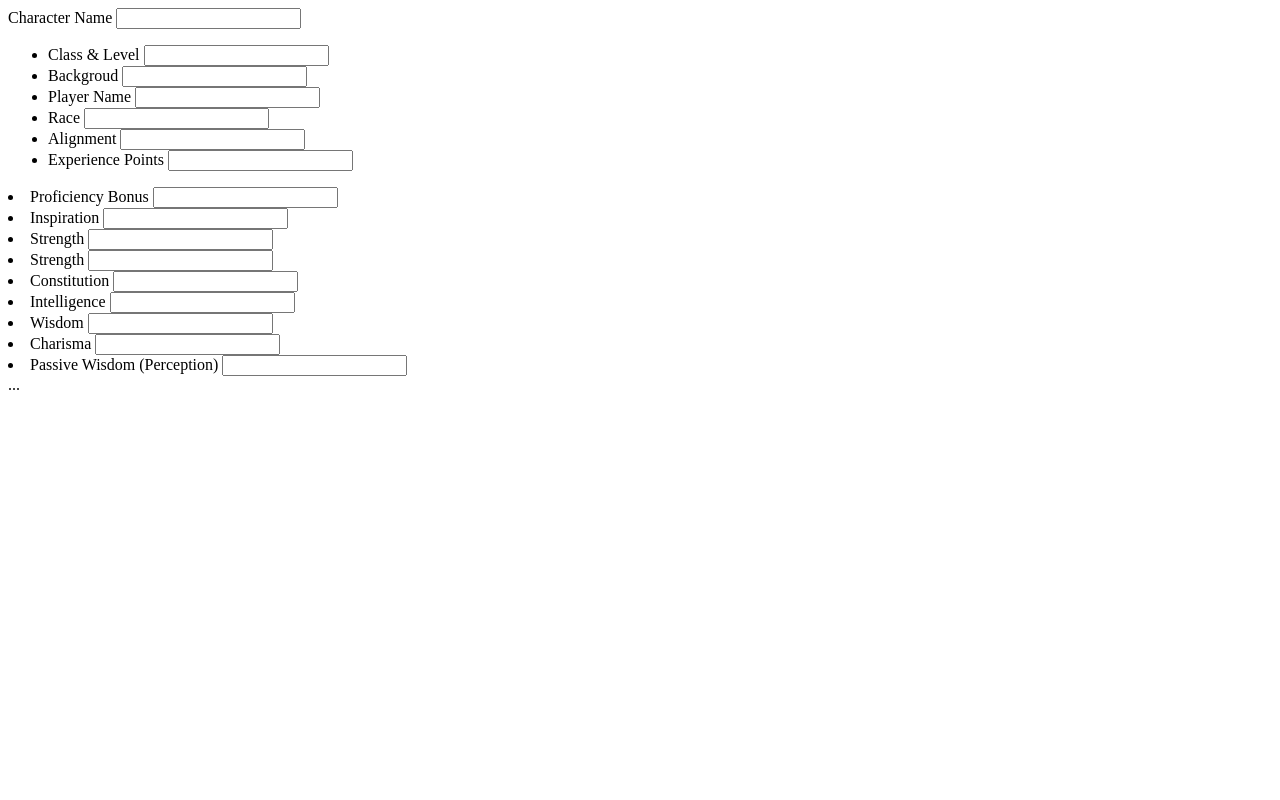
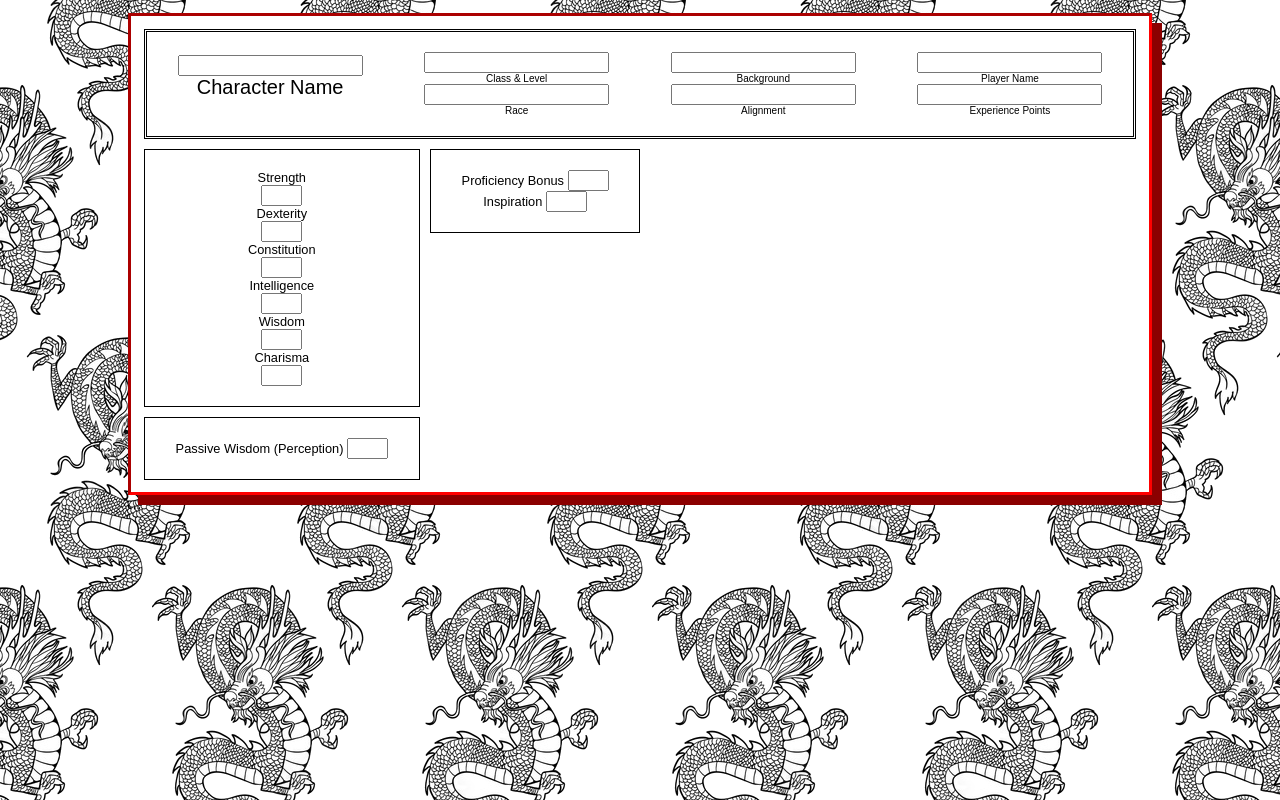
Before and after one commit to Buneary100/Project-4-Dragons, a plain HTML site: page html/character_sheet.html in a window 1280 px wide. Drawn offline with Linux system fonts and the light colour scheme.

Commit message:
base css for char sheet

```diff
--- a/css/character_sheet.css
+++ b/css/character_sheet.css
@@ -0,0 +1,83 @@
+body {
+    font-family: sans-serif;
+    background-image: url("../Images/background.png");
+    width: 80vw;
+    margin: auto;
+    padding: 1vw;
+  }
+
+  .descBox {
+    grid-area: char;
+    display: grid;
+      border-style: double;
+      grid-template-areas:
+      'charName charDesc1 charDesc2 charDesc3';
+  }
+  .charName {
+    grid-area: charName;
+    font-size: 20px;
+}
+  .charDesc1 {
+      grid-area: charDesc1;
+      font-size: 10px;
+    }
+    .charDesc2 {
+        grid-area: charDesc2;
+        font-size: 10px;
+      }
+    .charDesc3 {
+      grid-area: charDesc3;
+      font-size: 10px;
+    }
+  .abilScore {
+      grid-area: abilScore;
+      border-style: solid;
+      border-width: 1px;
+    }
+  .bonus {
+    grid-area: bonus;
+    border-style: solid;
+    border-width: 1px;
+}
+  .saveThrow {
+      grid-area: saveThrow;
+      border-style: solid;
+      border-width: 1px;
+    }
+  .skills {
+      grid-area: skills;
+      border-style: solid;
+      border-width: 1px;
+    }
+  .passPer {
+      grid-area: passPer;
+      border-style: solid;
+      border-width: 1px;
+    }
+  .notes { grid-area: notes;}
+
+
+  .grid-container {
+      display: grid;
+      align-content: center;
+      grid-template-areas:
+      'char char char char'
+      'abilScore bonus notes notes'
+      'abilScore saveThrow notes notes'
+      'abilScore skills notes notes'
+      'passPer skills notes notes';
+    grid-gap: 10px;
+    padding: 1vw;
+    background-color: white;
+    border-style: inset;
+    border-color: red;
+    box-shadow: 10px 10px darkred;
+    font-size: 1vw;
+
+  }
+
+  .grid-container > div {
+      background-color: rgba(255, 255, 255, 0.8);
+      text-align: center;
+      padding: 20px 0;
+    }
--- a/html/character_sheet.html
+++ b/html/character_sheet.html
@@ -1,84 +1,65 @@
 <!DOCTYPE html>
 <html>
+
 <head>
+  <meta charset="UTF-8">
   <title>Character Sheet</title>
   <link href="../css/styles.css" rel="stylesheet" type="text/css">
   <link href="../css/character_sheet.css" rel="stylesheet" type="text/css">
 </head>
+<div class="grid-container">
   <header>
-    <div>
-    <label id = "characterName_label">Character Name</label>
-    <input type="text" id="characterName">
+  </header>
+
+  <body>
+    <div class="descBox">
+    <div class="charName">
+      <input type="text" id="characterName"> <br>
+      <label id="characterName_label">Character Name</label>
     </div>
-    <div>
-      <ul>
-        <li>
-          <label id = "classAndLevel_label">Class & Level</label>
-          <input type="text" id="classAndLevel">
-        </li>
-        <li>
-          <label id = "background_label">Backgroud</label>
-          <input type="text" id="background">
-        </li>
-        <li>
-          <label id = "playerName_label">Player Name</label>
-          <input type="text" id="playerName">
-        </li>
-        <li>
-          <label id = "race_label">Race</label>
-          <input type="text" id="race">
-        </li>
-        <li>
-          <label id = "alignment_label">Alignment</label>
-          <input type="text" id="alignment">
-        </li>
-        <li>
-          <label id = "experiencePoints_label">Experience Points</label>
-          <input type="text" id="experiencePoints">
-        </li>
-      </ul>
+    <div class="charDesc1">
+      <input type="text" id="classAndLevel"> <br>
+      <label id="classAndLevel_label">Class & Level</label> <br>
+      <input type="text" id="race"> <br>
+      <label id="race_label">Race</label>
     </div>
-  </header>
-  <body>
-    <div>
-      <li>
-        <label id = "proficiencyBonus_label">Proficiency Bonus</label>
-        <input type="text" id="proficiencyBonus">
-      </li>
-      <li>
-        <label id = "inspiration_label">Inspiration</label>
-        <input type="text" id="inspiration">
-      </li>
-      <div>
-        <li>
-          <label id = "str_label">Strength</label>
-          <input type="text" id="str">
-        </li>
-        <li>
-          <label id = "dex_label">Strength</label>
-          <input type="text" id="dex">
-        </li>
-        <li>
-          <label id = "con_label">Constitution</label>
-          <input type="text" id="con">
-        </li>
-        <li>
-          <label id = "int_label">Intelligence</label>
-          <input type="text" id="int">
-        </li>
-        <li>
-          <label id = "wis_label">Wisdom</label>
-          <input type="text" id="wis">
-        </li>
-        <li>
-          <label id = "char_label">Charisma</label>
-          <input type="text" id="char">
-        </li>
+    <div class="charDesc2">
+      <input type="text" id="background"> <br>
+      <label id="background_label">Background</label> <br>
+      <input type="text" id="alignment"> <br>
+      <label id="alignment_label">Alignment</label>
     </div>
-      <li>
-        <label id = "passivePer_label">Passive Wisdom (Perception)</label>
-        <input type="text" id="passivePer">
-      </li>
+    <div class="charDesc3">
+      <input type="text" id="playerName"> <br>
+      <label id="playerName_label">Player Name</label> <br>
+      <input type="text" id="experiencePoints"> <br>
+      <label id="experiencePoints_label">Experience Points</label>
+    </div>
+  </div>
+    <div class="bonus">
+      <label id="proficiencyBonus_label">Proficiency Bonus</label>
+      <input type="text" id="proficiencyBonus" maxlength="2" size="2"> <br>
+      <label id="inspiration_label">Inspiration</label>
+      <input type="text" id="inspiration" maxlength="2" size="2">
+    </div>
+    <div class="abilScore">
+      <label id="str_label">Strength</label> <br>
+      <input type="text" id="str" maxlength="2" size="2"> <br>
+      <label id="dex_label">Dexterity</label> <br>
+      <input type="text" id="dex" maxlength="2" size="2"> <br>
+      <label id="con_label">Constitution</label> <br>
+      <input type="text" id="con" maxlength="2" size="2"> <br>
+      <label id="int_label">Intelligence</label> <br>
+      <input type="text" id="int" maxlength="2" size="2"> <br>
+      <label id="wis_label">Wisdom</label> <br>
+      <input type="text" id="wis" maxlength="2" size="2"> <br>
+      <label id="char_label">Charisma</label> <br>
+      <input type="text" id="char" maxlength="2" size="2"> <br>
+    </div>
+    <div class="passPer">
+      <label id="passivePer_label">Passive Wisdom (Perception)</label>
+      <input type="text" id="passivePer" maxlength="2" size="2">
+    </div>
 </div>
 
 <div>
@@ -94,4 +75,7 @@
 <footer>
 
 </footer>
+</div>
+<!--end of grid-->
+
 </html>
```
Also changed, not shown: Images/background.png (added). Lines whose indentation alone changed are shown as unchanged.
